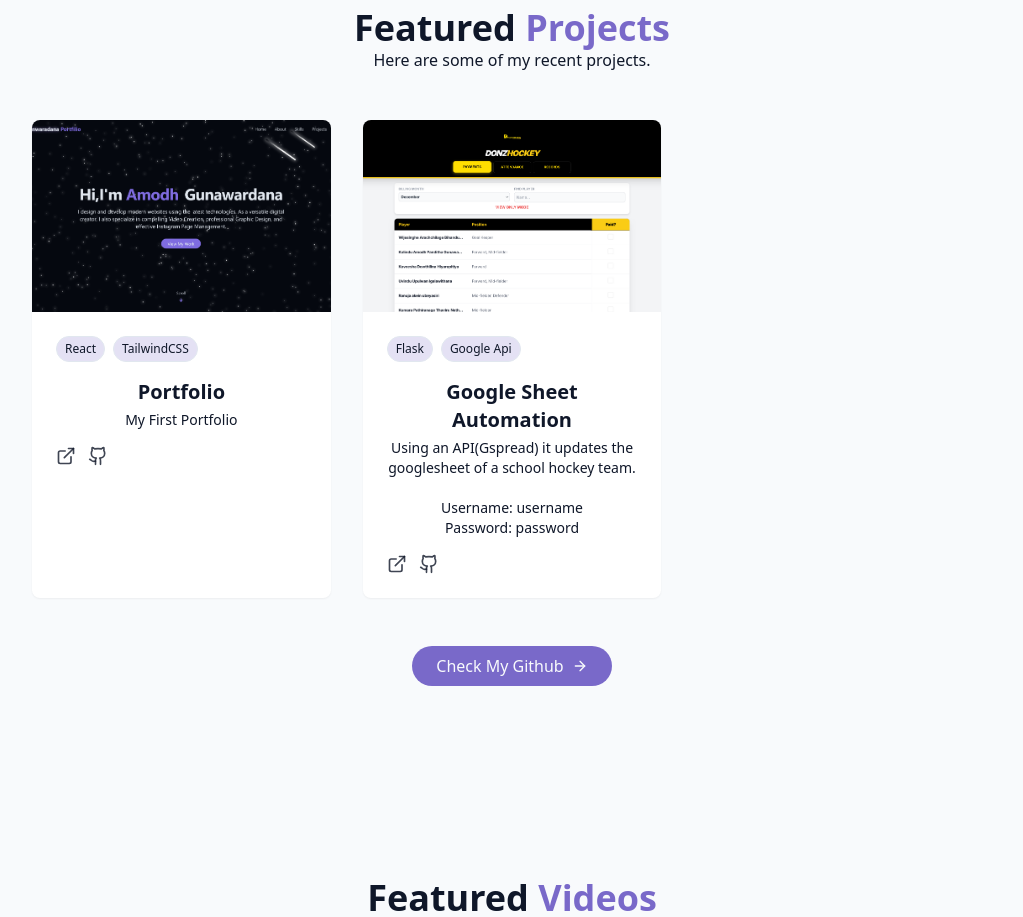
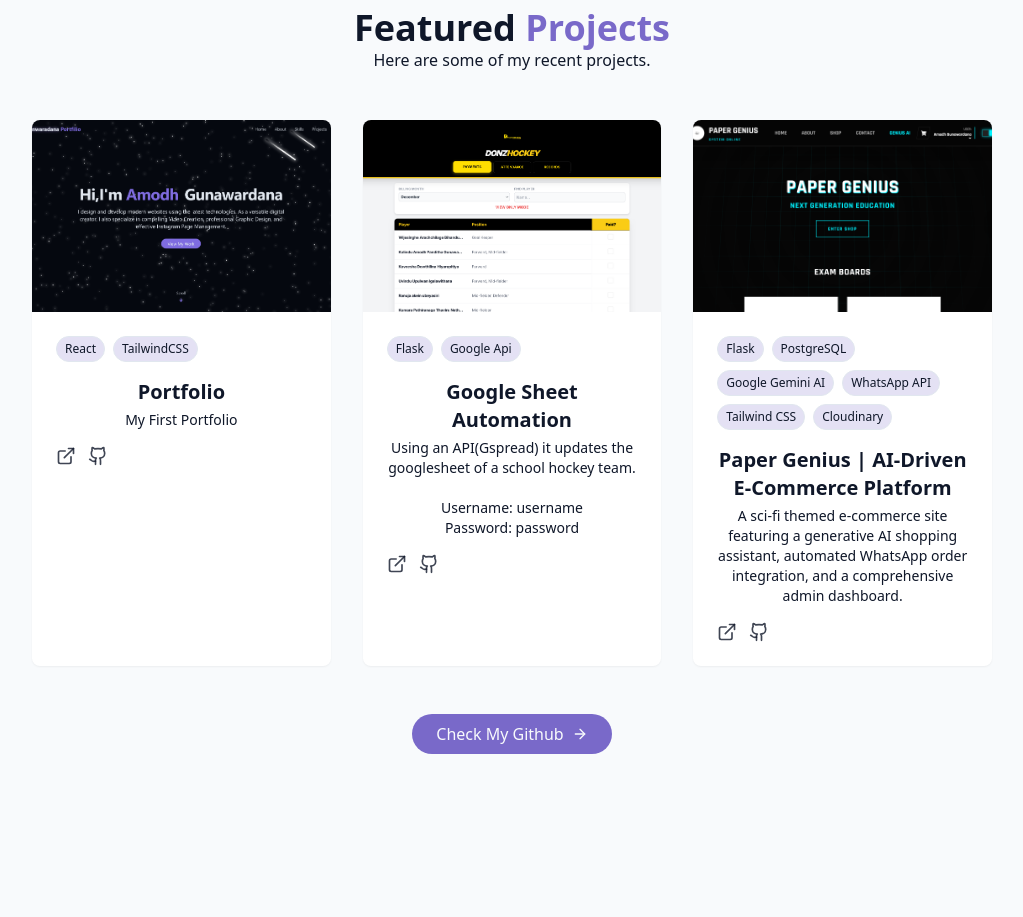
Before and after one commit to cc1-a/Portfilio-Main-React-, a React (Vite) app: page / in a window 1280 px wide. Shown: the part 1720-2637 px from the top of the page, without its empty margins (128-1151 px from the left). Built offline with nearby package versions, Linux system fonts and the light colour scheme.

Commit message:
Add 'Paper Genius' project to project list
Added a new project entry for 'Paper Genius' with details.

```diff
--- a/src/components/projects.jsx
+++ b/src/components/projects.jsx
@@ -23,6 +23,14 @@ const projects = [
         tags: ["Flask", "Google Api"],
         demoUrl: "https://dshockey.vercel.app/",
         githubUrl: "https://dshockey.vercel.app/",
+    }, {
+        id: 3,
+        title: "Paper Genius | AI-Driven E-Commerce Platform",
+        description: "A sci-fi themed e-commerce site featuring a generative AI shopping assistant, automated WhatsApp order integration, and a comprehensive admin dashboard.",
+        image: "/projects/project3.png",
+        tags: ["Flask", "PostgreSQL","Google Gemini AI","WhatsApp API","Tailwind CSS","Cloudinary"],
+        demoUrl: "https://papergenius.vercel.app/",
+        githubUrl: "https://github.com/cc1-a/paper-genius",
     }
 ];
 
```
